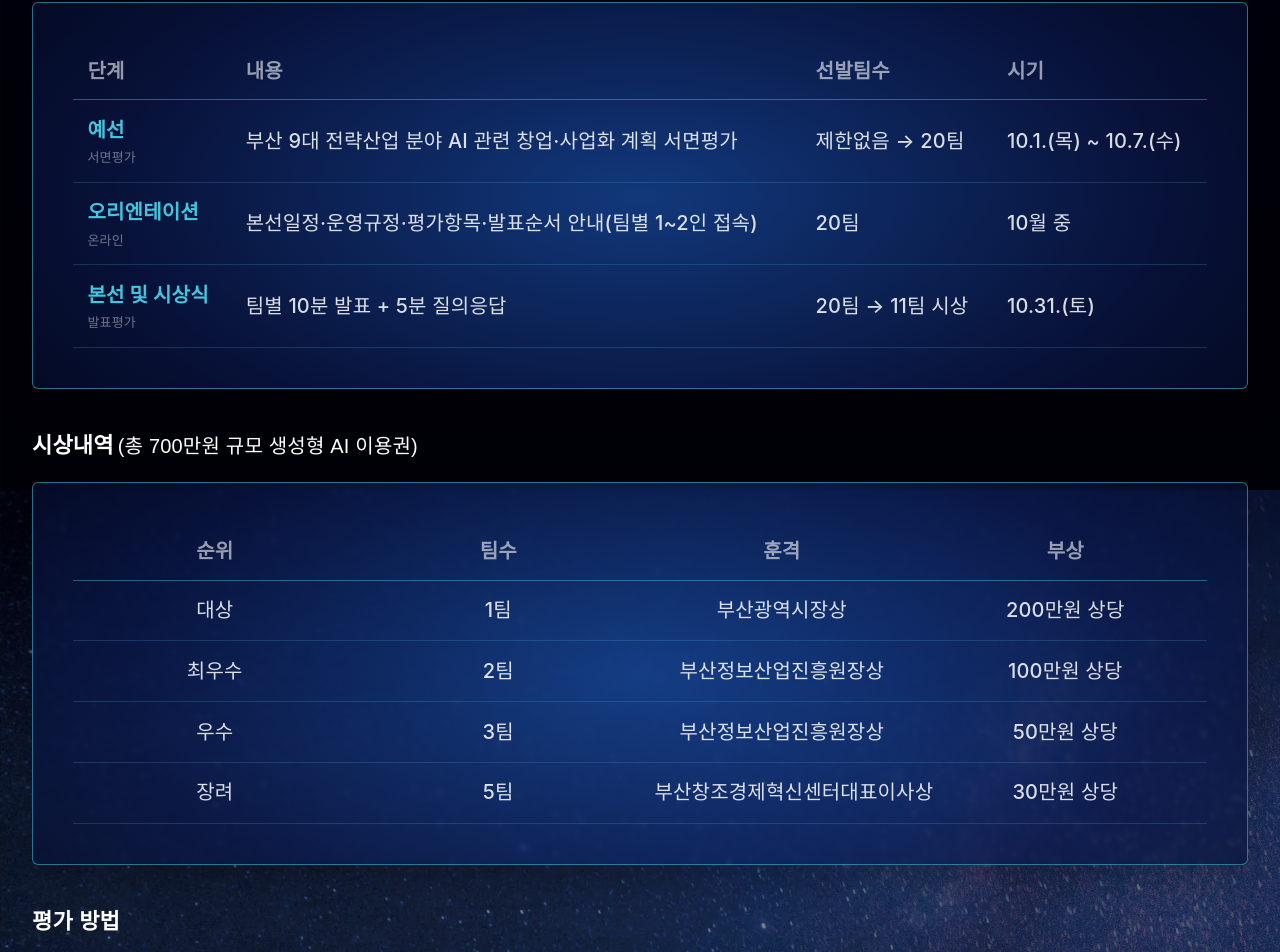
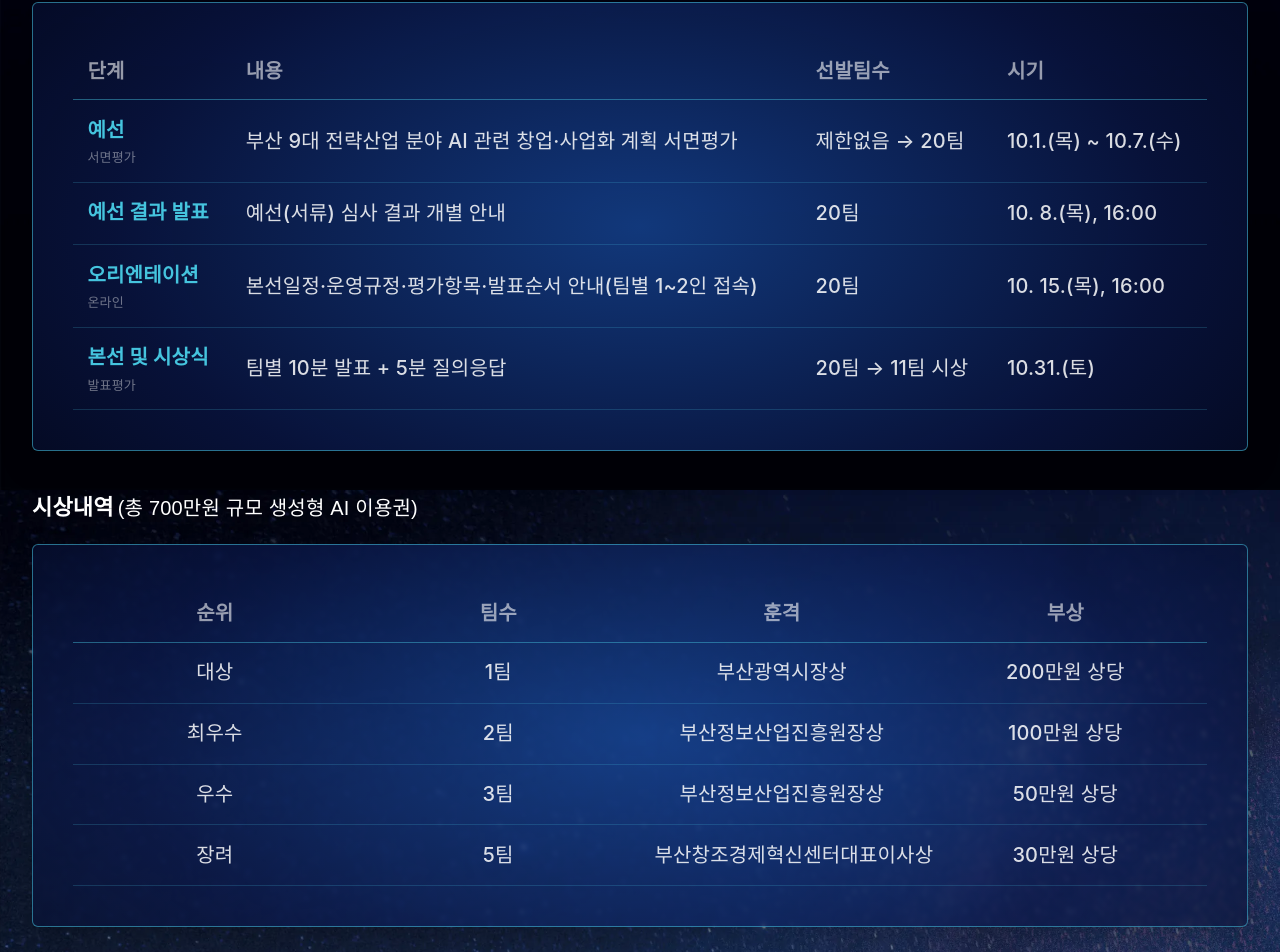
Before and after one commit to miceplans/2026BusanPublicData, a Next.js app: page / in a window 1280 px wide. Shown: the part 3134-4086 px from the top of the page. Built offline with nearby package versions, Linux system fonts and the light colour scheme; no server answers; a web font is replaced by a local one.

Commit message:
feat: 문구 푸사

```diff
--- a/src/app/page.tsx
+++ b/src/app/page.tsx
@@ -144,12 +144,19 @@ const operationPlan = [
     period: '10.1.(목) ~ 10.7.(수)',
   },
   {
+    stage: '예선 결과 발표',
+    tag: '',
+    description: '예선(서류) 심사 결과 개별 안내',
+    selection: '20팀',
+    period: '10. 8.(목), 16:00',
+  },
+  {
     stage: '오리엔테이션',
     tag: '온라인',
     qualification: '예선 서면평가 통과팀',
     description: '본선일정·운영규정·평가항목·발표순서 안내(팀별 1~2인 접속)',
     selection: '20팀',
-    period: '10월 중',
+    period: '10. 15.(목), 16:00',
   },
   {
     stage: '본선 및 시상식',
```
